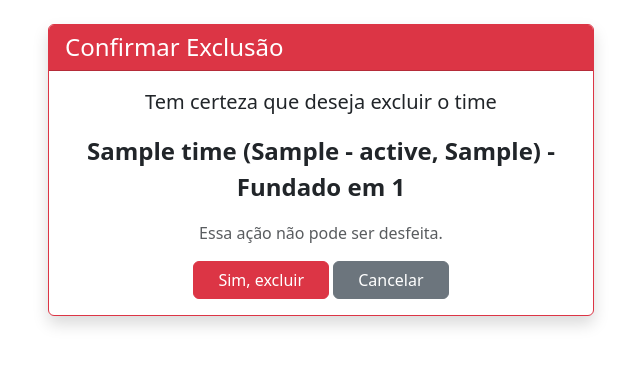
After one commit to CaioGomes26/django-football-teams-hub, a Django app: page /times/deletar/1/ in a window 1280 px wide. The commit adds this page. Shown: the top 366 px of the page, without its empty margins (319-959 px from the left). Run offline with Django 5.2, Linux system fonts and the light colour scheme; tables that the repository leaves empty hold one stand-in row (values such as "Sample post").

Commit message:
feat: implement team deletion with confirmation flow
added delete view, configured pk-based routing and created a danger-styled confirmation template to prevent accidental data loss. CRUD cycle complete.

```diff
--- /dev/null
+++ b/times/templates/times/confirm_delete.html
@@ -0,0 +1,25 @@
+{% extends 'times/base.html' %}
+
+{% block title %}Confirmar Exclusão{% endblock %}
+
+{% block content %}
+<div class="row justify-content-center">
+    <div class="col-md-6">
+        <div class="card shadow border-danger">
+            <div class="card-header bg-danger text-white">
+                <h4 class="mb-0">Confirmar Exclusão</h4>
+            </div>
+            <div class="card-body text-center">
+                <p class="fs-5">Tem certeza que deseja excluir o time</p>
+                <p class="fs-4 fw-bold">{{ time }}</p>
+                <p class="text-muted">Essa ação não pode ser desfeita.</p>
+                <form method="POST">
+                    {% csrf_token %}
+                    <button type="submit" class="btn btn-danger px-4">Sim, excluir</button>
+                    <a href="{% url 'listar_times' %}" class="btn btn-secondary px-4">Cancelar</a>
+                </form>
+            </div>
+        </div>
+    </div>
+</div>
+{% endblock %}
--- a/times/templates/times/listar_times.html
+++ b/times/templates/times/listar_times.html
@@ -30,7 +30,7 @@
             <td>{{ time.ano_fundacao }}</td>
             <td>
                 <a href="{% url 'editar_time' time.id %}" class="btn btn-warning btn-sm">Editar</a>
-                <a href="#" class="btn btn-danger btn-sm">Excluir</a>
+                <a href="{% url 'deletar_time' time.id %}" class="btn btn-danger btn-sm">Excluir</a>
             </td>
         </tr>
         {% empty %}
--- a/times/urls.py
+++ b/times/urls.py
@@ -5,4 +5,5 @@ urlpatterns = [
     path('', views.listar_times, name='listar_times'),
     path('novo/', views.cadastrar_time, name='cadastrar_time'),
     path('editar/<int:pk>/', views.editar_time, name='editar_time'),
+    path('deletar/<int:pk>/', views.deletar_time, name='deletar_time'),
 ]
--- a/times/views.py
+++ b/times/views.py
@@ -29,3 +29,10 @@ def editar_time(request, pk):
     else:
         form = TimeForm(instance=time)
     return render(request, 'times/form_time.html', {'form': form, 'titulo': 'Editar Time'})
+
+def deletar_time(request, pk):
+    time = get_object_or_404(Time, pk=pk)
+    if request.method == 'POST':
+        time.delete()
+        return redirect('listar_times')
+    return render(request, 'times/confirm_delete.html', {'time': time})
```
